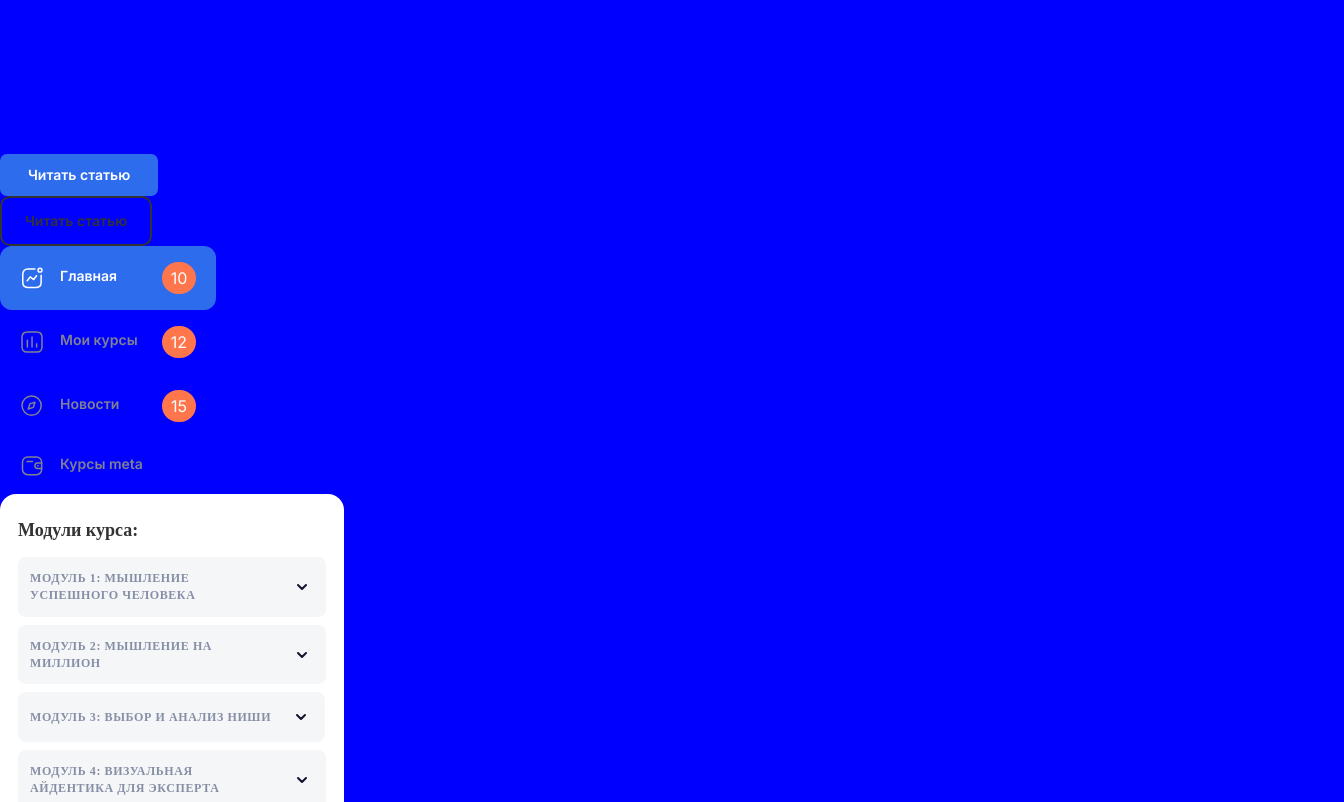
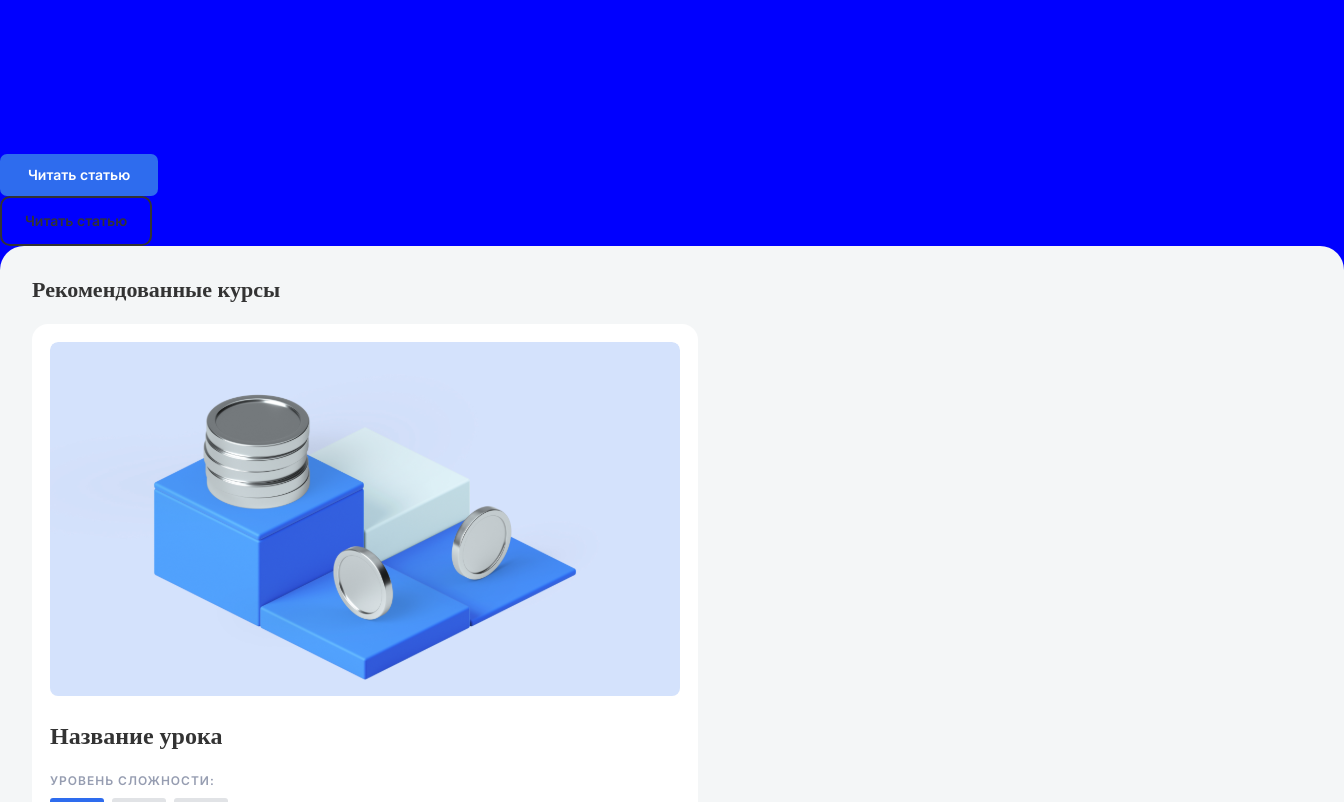
Before and after one commit to chat-mind-bots/digital-producer-front, a React (Create React App) app: page / in a window 1280 px wide. Shown: the top 802 px of the page, 1344 px wide, since content can reach past the window. Built offline with nearby package versions, Linux system fonts and the light colour scheme.

Commit message:
[PD-23] Create and logic component WrapperContent

```diff
--- a/src/Components/UI-KIT/BreadCrumbs/index.tsx
+++ b/src/Components/UI-KIT/BreadCrumbs/index.tsx
@@ -16,22 +16,26 @@ const DefaultsValues = {
   HoverDisable: false,
 };
 
-const BreadCrumbs: FC<BreadCrumbsProps> = ({ array }) => (
+const BreadCrumbs: FC<BreadCrumbsProps> = ({ array }) => {
+  const lengthArray = array.length - 1;
+
+  return (
     <ST.BreadCrumbs>
       {array.map((item, index) => (
         <ST.Items key={`Breadcrumbs-item-${item.id}`}>
           <ST.Item
-          isLast={index === 3}
+            isLast={index === lengthArray}
             isHover={DefaultsValues.HoverActive}
           >
             {item.name}
           </ST.Item>
-        {!(index === 3) && (
+          {!(index === lengthArray) && (
             <ST.Item isHover={DefaultsValues.HoverDisable}>/</ST.Item>
           )}
         </ST.Items>
       ))}
     </ST.BreadCrumbs>
   );
+};
 
 export default BreadCrumbs;
--- /dev/null
+++ b/src/Components/WrapperContent/index.tsx
@@ -0,0 +1,23 @@
+import React, { FC } from 'react';
+import BreadCrumbs, { BreadCrumbsArrayType } from '../UI-KIT/BreadCrumbs';
+import * as ST from './styled';
+
+type WrapperContentProps = {
+  header: string | BreadCrumbsArrayType[];
+  children: JSX.Element;
+};
+
+const WrapperContent: FC<WrapperContentProps> = ({ children, header }) => (
+  <ST.WrapperContent>
+    {typeof header === 'string' ? (
+      <ST.Title>{header}</ST.Title>
+    ) : (
+      <ST.WrapperBreadCrumbs>
+        <BreadCrumbs array={header} />
+      </ST.WrapperBreadCrumbs>
+    )}
+    <ST.Content>{children}</ST.Content>
+  </ST.WrapperContent>
+);
+
+export default WrapperContent;
--- /dev/null
+++ b/src/Components/WrapperContent/styled.ts
@@ -0,0 +1,24 @@
+import styled from 'styled-components';
+import Colors from 'Colors';
+
+export const WrapperContent = styled.div`
+  background: ${Colors.WHITE3};
+  border-radius: 24px;
+  width: 100%;
+  padding: 32px;
+`;
+
+export const Title = styled.p`
+  font-family: 'Vela Sans';
+  font-weight: 700;
+  font-size: 22px;
+  line-height: 24px;
+  padding-bottom: 22px;
+  color: ${Colors.BLACK1};
+`;
+
+export const Content = styled.div``;
+
+export const WrapperBreadCrumbs = styled.div`
+  padding-bottom: 28px;
+`;
--- a/src/index.tsx
+++ b/src/index.tsx
@@ -22,6 +22,7 @@ import { ReactComponent as Main } from 'Icons/NavBar/Main.svg';
 import { ReactComponent as MetaCourse } from 'Icons/NavBar/MetaCourses.svg';
 import { ReactComponent as MyCourses } from 'Icons/NavBar/MyCourses.svg';
 import { ReactComponent as News } from 'Icons/NavBar/News.svg';
+import WrapperContent from 'Components/WrapperContent';
 import Colors from 'Colors';
 import 'index.css';
 
@@ -212,11 +213,16 @@ root.render(
         border={`2px solid ${Colors.BLACK1}`}
         width={'max-content'}
       />
+      <WrapperContent header={'Рекомендованные курсы'}>
+        <>
+          <LessonView />
+          <Accordion
+            array={array}
+            handleClick={f}
+          />
+        </>
+      </WrapperContent>
       <NavBar arrayNav={arrayNav} />
-      <Accordion
-        array={array}
-        handleClick={f}
-      />
       <Logo isMax={true} />
       <Logo isMax={false} />
       <LessonView />
```
Lines whose indentation alone changed are shown as unchanged.
